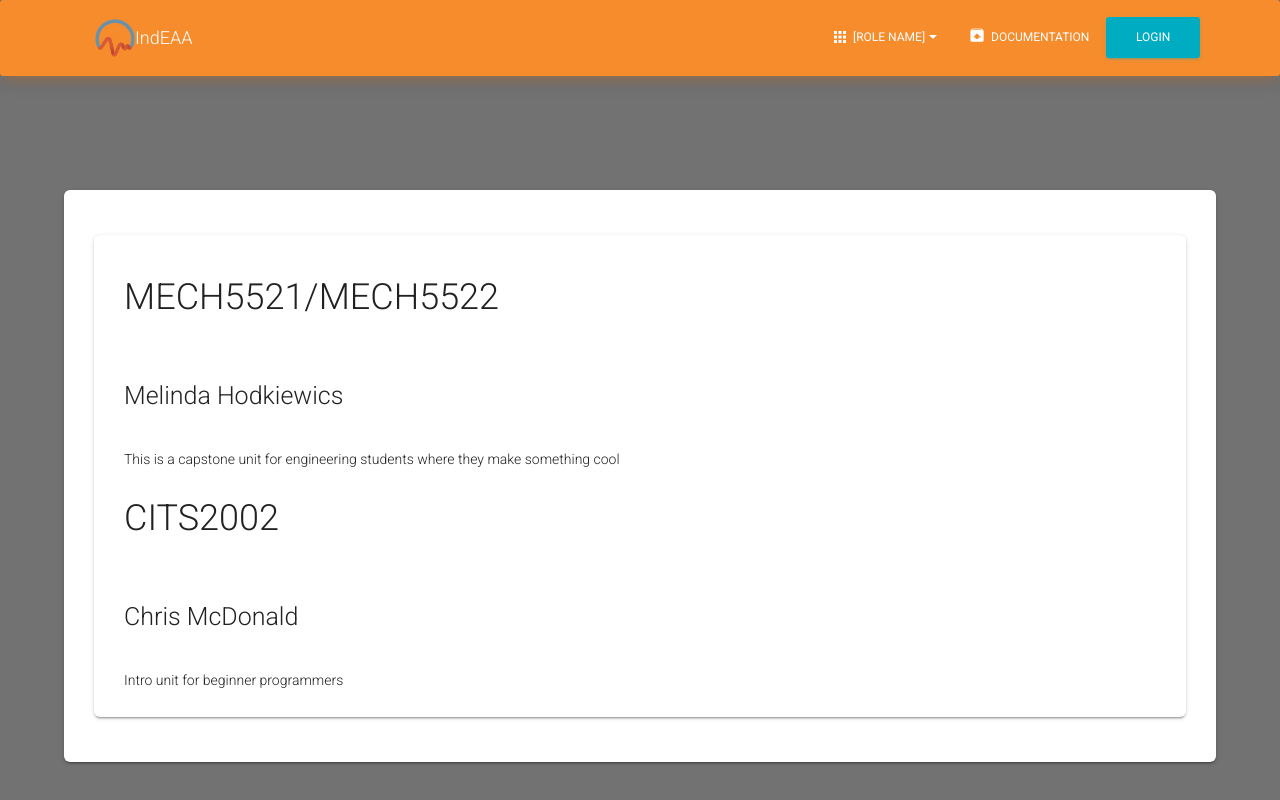
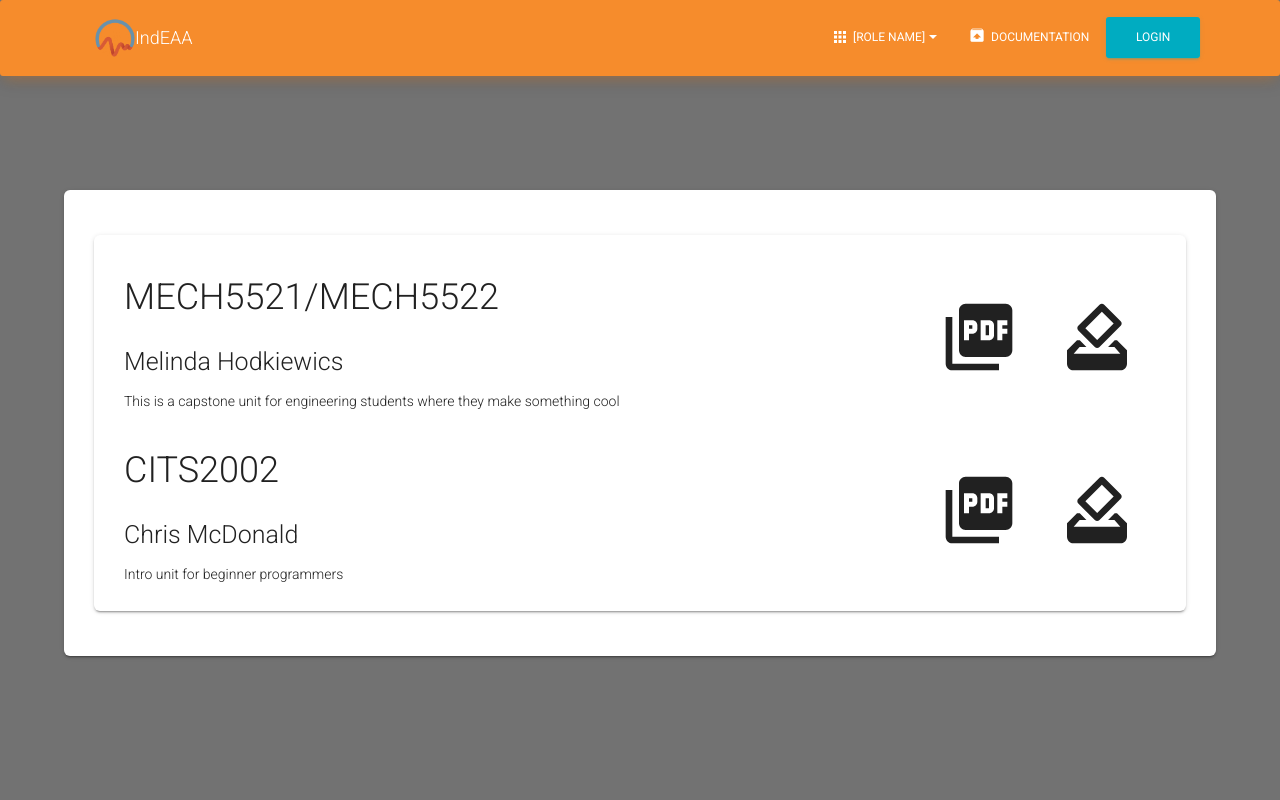
Before and after one commit to uwasystemhealth/IndEAA, a Next.js app in the folder client/: page /coordinator in a window 1280 px wide. Shown: the top 800 px of the page. Built offline with nearby package versions, Linux system fonts and the light colour scheme.

Commit message:
CHANGED styled evaluation listings using grids

```diff
--- a/client/components/Coordinator/Evaluation/EvaluationListing.js
+++ b/client/components/Coordinator/Evaluation/EvaluationListing.js
@@ -1,12 +1,23 @@
+// CORE
+import PictureAsPdfIcon from "@material-ui/icons/PictureAsPdf";
+import HowToVoteIcon from "@material-ui/icons/HowToVote";
+import Grid from "components/MaterialKit/Grid/GridContainer.js";
+import GridItem from "components/MaterialKit/Grid/GridItem.js";
+
 //Styles
 import { makeStyles } from "@material-ui/core/styles";
 import styles from "assets/jss/nextjs-material-kit/pages/landingPage.js";
-const useStyles = makeStyles({
-  ...styles,
-  listing: `
-display: grid;
-                              `,
-});
+const useStyles = makeStyles(() => ({
+  buttons: {
+    display: "flex",
+    justifyContent: "space-around",
+    alignItems: "center",
+  },
+  button: {
+    width: "5rem",
+    height: "5rem",
+  },
+}));
 
 const EvaluationListing = ({
   courseId,
@@ -16,13 +27,19 @@ const EvaluationListing = ({
   const classes = useStyles();
 
   return (
-    <div className={classes.listing}>
-      <h2>{courseId}</h2>
-      <br />
-      <h3>{coordinators}</h3>
-      <br />
-      <p>{evaluationDescription}</p>
-    </div>
+    <Grid>
+      <GridItem xs={9}>
+        <h2>{courseId}</h2>
+
+        <h3>{coordinators}</h3>
+
+        <p>{evaluationDescription}</p>
+      </GridItem>
+      <GridItem xs={3} className={classes.buttons}>
+        <PictureAsPdfIcon className={classes.button} />
+        <HowToVoteIcon className={classes.button} />
+      </GridItem>
+    </Grid>
   );
 };
 
```
